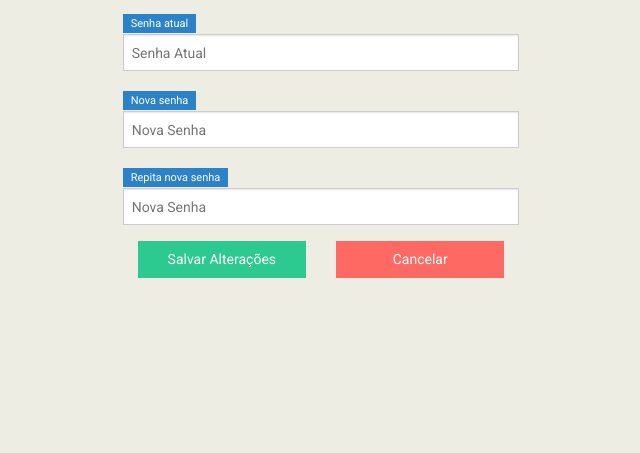
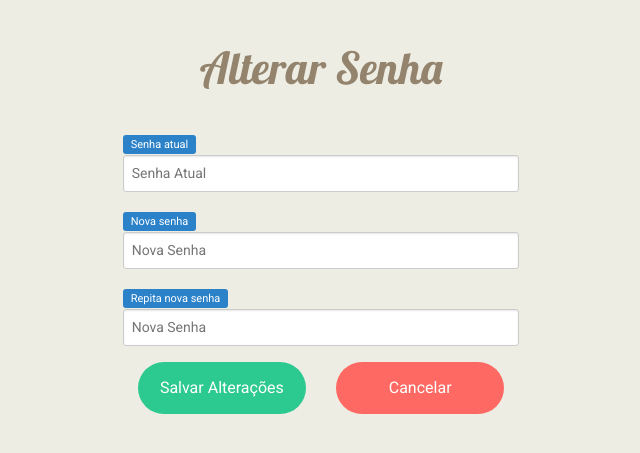
Before and after one commit to aldarionsevero/BusinemeWeb, a Django app: page /alterar_senha/ in a window 1280 px wide. Shown: the part 65-518 px from the top of the page, without its empty margins (319-959 px from the left). Run offline with Django 3.2, Linux system fonts and the light colour scheme; the visitor is signed in with stand-in values (Sample User, id 1).

Commit message:
Change password page visual update.

```diff
--- a/templates/change_password_page.html
+++ b/templates/change_password_page.html
@@ -5,19 +5,20 @@
 
 {% block content %}
 	<div class="small-10 medium-4 large-4 small-centered columns">
+		<br><h1 class="text-center">Alterar Senha</h1><br>
 		<form action="/alterar_senha/" method="POST">
 		{% csrf_token %}
-		 	<span class="label big">Senha atual</span>
-		 	<input type="password" name="old_password" placeholder="Senha Atual" required>
-			<span class="label big">Nova senha</span>
-			<input type="password" name="new_password1" placeholder="Nova Senha" required>
-			<span class="label big">Repita nova senha</span>
-			<input type="password" name="new_password2" placeholder="Nova Senha"required>
+		 	<span class="label big radius">Senha atual</span>
+		 	<input class="radius" type="password" name="old_password" placeholder="Senha Atual" required>
+			<span class="label big radius">Nova senha</span>
+			<input class="radius" type="password" name="new_password1" placeholder="Nova Senha" required>
+			<span class="label big radius">Repita nova senha</span>
+			<input class="radius" type="password" name="new_password2" placeholder="Nova Senha"required>
 		    <div class="small-6 medium-6 large-6 columns">
-		        <input type="submit" value="Salvar Alterações" class="success button postfix">
+		        <input type="submit" value="Salvar Alterações" class="success button expand round">
 		    </div>
 		    <div class="small-6 medium-6 large-6 columns">
-                <a href="/perfil/" class="button postfix alert">Cancelar</a>
+                <a href="/perfil/" class="button expand round alert">Cancelar</a>
         	</div>
 		</form>
 	</div>
```
